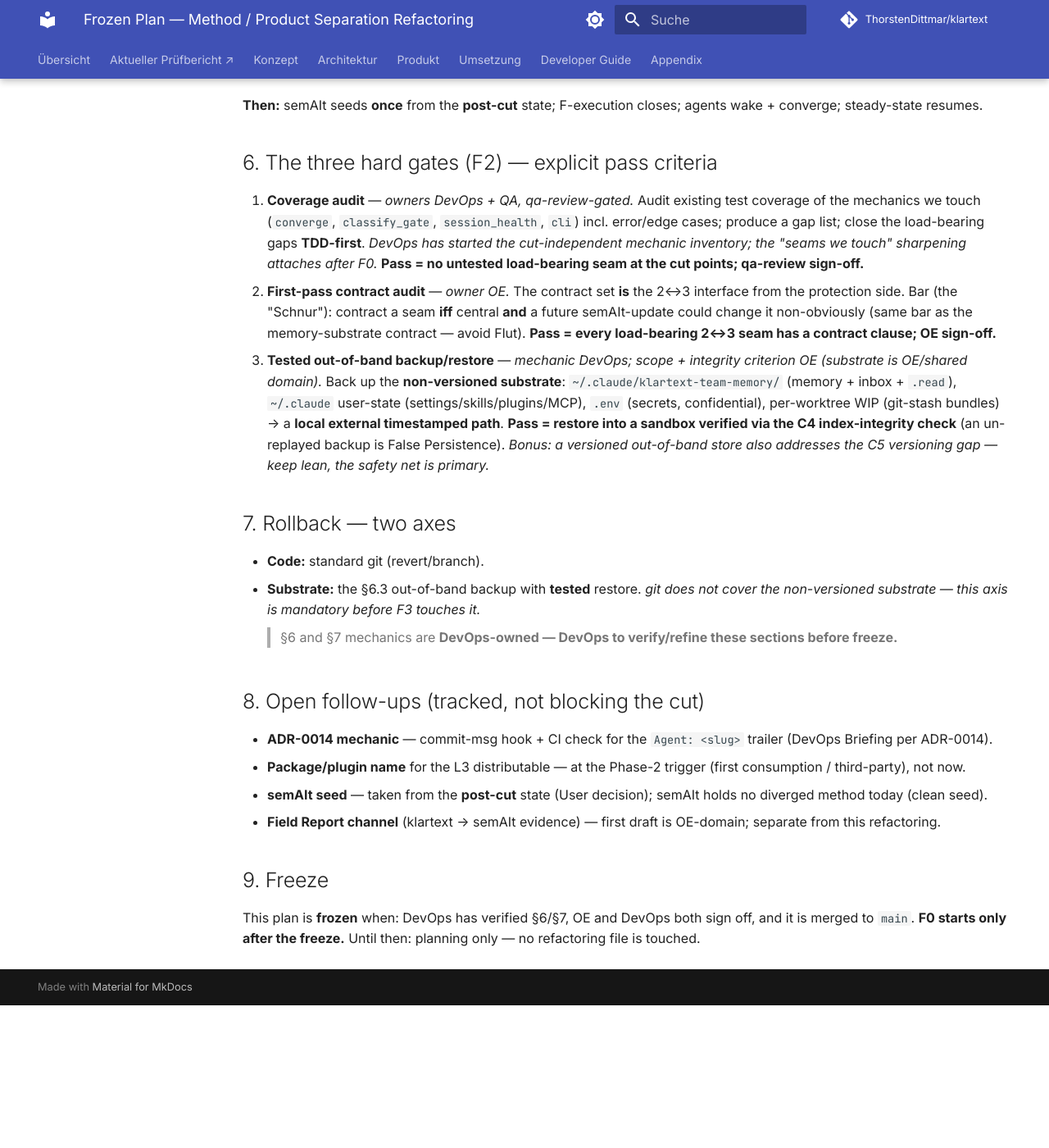
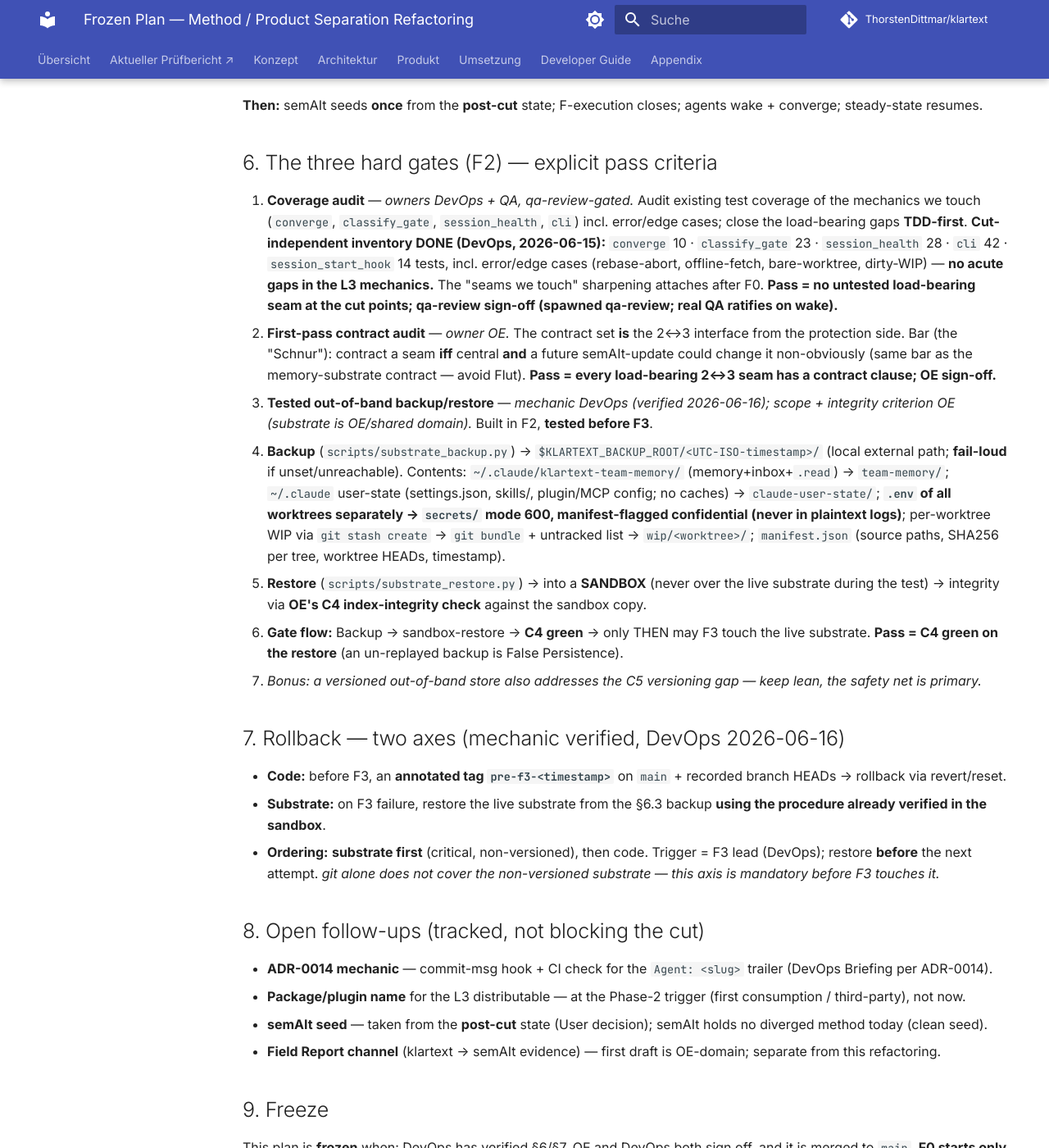
Before and after one commit to ThorstenDittmar/klartext, an MkDocs documentation site: the page built from docs/superpowers/plans/2026-06-16-method-product-separation.md, in a window 1280 px wide and 1400 px high, scrolled down 3277 px. Shown: the whole window at 82% size. Built offline with MkDocs 1.6.1 and Material for MkDocs 9.7.7, drawn with Linux system fonts in a browser that asks for light colours; comment, search, counter and statistics services are not loaded; before the commit the page ends 4503 px from its top, so only the background shows below that; some of the changed text lies outside the part shown.

Commit message:
docs(plan): integrate DevOps-verified §6/§7 mechanic; plan READY TO FREEZE
§6.1 coverage inventory recorded (converge/classify_gate/session_health/cli/
session_start; no acute L3 gaps). §6.3 concrete backup/restore mechanic
(substrate_backup.py/substrate_restore.py → local external timestamped path,
sandbox restore verified via C4, gate flow). §7 two-axis rollback (pre-f3 tag for
code; substrate-first restore). Status → READY TO FREEZE (OE+DevOps signed off);
freeze = merge.

Co-Authored-By: Claude Opus 4.8 (1M context) <noreply@anthropic.com>

```diff
--- a/docs/superpowers/plans/2026-06-16-method-product-separation.md
+++ b/docs/superpowers/plans/2026-06-16-method-product-separation.md
@@ -1,6 +1,6 @@
 # Frozen Plan — Method / Product Separation Refactoring
 
-> **Status:** DRAFT (OE-authored, 2026-06-16) — pending DevOps verification of the mechanic sections (§6 gates, §7 rollback) and the joint **freeze**. **Nothing is executed until this plan is frozen.**
+> **Status:** READY TO FREEZE — §6/§7 mechanic verified + sharpened by DevOps (2026-06-16); OE + DevOps signed off. **Freeze = merge of this PR.** **Nothing is executed until frozen; F0 starts only after the freeze.**
 > **Owners (method coordination):** OE + DevOps. **Hannibal is OUT** (product coordinator, not method). **SA:** architecture landed (ADR-0013/0014). **QA:** coverage-audit + qa-review gate owner.
 > **Decision records:** [ADR-0013](../../adr/0013-separating-method-from-product.md) (layer architecture, path-based classification, distribution), [ADR-0014](../../adr/0014-agent-provenance-trailer.md) (agent provenance). **Practice:** `improvement/practices/controlled-method-rollout.md` (barrier mode). **Contract:** `improvement/contracts/memory-substrate.md` (C1–C5).
 > **This document is the coordination backbone** — it is designed to **survive the rebuild** (§2). The substrate (inbox/memory) it coordinates is itself in scope of the change, so coordination runs over **this repo artifact + the user out-of-band**, not over the substrate.
@@ -65,14 +65,18 @@ F0 is **not just "draw the path cut."** It is **"produce klartext's method as a
 
 ## 6. The three hard gates (F2) — explicit pass criteria
 
-1. **Coverage audit** — *owners DevOps + QA, qa-review-gated.* Audit existing test coverage of the mechanics we touch (`converge`, `classify_gate`, `session_health`, `cli`) incl. error/edge cases; produce a gap list; close the load-bearing gaps **TDD-first**. *DevOps has started the cut-independent mechanic inventory; the "seams we touch" sharpening attaches after F0.* **Pass = no untested load-bearing seam at the cut points; qa-review sign-off.**
+1. **Coverage audit** — *owners DevOps + QA, qa-review-gated.* Audit existing test coverage of the mechanics we touch (`converge`, `classify_gate`, `session_health`, `cli`) incl. error/edge cases; close the load-bearing gaps **TDD-first**. **Cut-independent inventory DONE (DevOps, 2026-06-15):** `converge` 10 · `classify_gate` 23 · `session_health` 28 · `cli` 42 · `session_start_hook` 14 tests, incl. error/edge cases (rebase-abort, offline-fetch, bare-worktree, dirty-WIP) — **no acute gaps in the L3 mechanics.** The "seams we touch" sharpening attaches after F0. **Pass = no untested load-bearing seam at the cut points; qa-review sign-off (spawned qa-review; real QA ratifies on wake).**
 2. **First-pass contract audit** — *owner OE.* The contract set **is** the 2↔3 interface from the protection side. Bar (the "Schnur"): contract a seam **iff** central **and** a future semAIt-update could change it non-obviously (same bar as the memory-substrate contract — avoid Flut). **Pass = every load-bearing 2↔3 seam has a contract clause; OE sign-off.**
-3. **Tested out-of-band backup/restore** — *mechanic DevOps; scope + integrity criterion OE (substrate is OE/shared domain).* Back up the **non-versioned substrate**: `~/.claude/klartext-team-memory/` (memory + inbox + `.read`), `~/.claude` user-state (settings/skills/plugins/MCP), `.env` (secrets, confidential), per-worktree WIP (git-stash bundles) → a **local external timestamped path**. **Pass = restore into a sandbox verified via the C4 index-integrity check** (an un-replayed backup is False Persistence). *Bonus: a versioned out-of-band store also addresses the C5 versioning gap — keep lean, the safety net is primary.*
+3. **Tested out-of-band backup/restore** — *mechanic DevOps (verified 2026-06-16); scope + integrity criterion OE (substrate is OE/shared domain).* Built in F2, **tested before F3**.
+   - **Backup** (`scripts/substrate_backup.py`) → `$KLARTEXT_BACKUP_ROOT/<UTC-ISO-timestamp>/` (local external path; **fail-loud** if unset/unreachable). Contents: `~/.claude/klartext-team-memory/` (memory+inbox+`.read`) → `team-memory/`; `~/.claude` user-state (settings.json, skills/, plugin/MCP config; no caches) → `claude-user-state/`; **`.env` of all worktrees separately → `secrets/` mode 600, manifest-flagged confidential (never in plaintext logs)**; per-worktree WIP via `git stash create` → `git bundle` + untracked list → `wip/<worktree>/`; `manifest.json` (source paths, SHA256 per tree, worktree HEADs, timestamp).
+   - **Restore** (`scripts/substrate_restore.py`) → into a **SANDBOX** (never over the live substrate during the test) → integrity via **OE's C4 index-integrity check** against the sandbox copy.
+   - **Gate flow:** Backup → sandbox-restore → **C4 green** → only THEN may F3 touch the live substrate. **Pass = C4 green on the restore** (an un-replayed backup is False Persistence).
+   - *Bonus: a versioned out-of-band store also addresses the C5 versioning gap — keep lean, the safety net is primary.*
 
-## 7. Rollback — two axes
-- **Code:** standard git (revert/branch).
-- **Substrate:** the §6.3 out-of-band backup with **tested** restore. *git does not cover the non-versioned substrate — this axis is mandatory before F3 touches it.*
-> §6 and §7 mechanics are **DevOps-owned — DevOps to verify/refine these sections before freeze.**
+## 7. Rollback — two axes (mechanic verified, DevOps 2026-06-16)
+- **Code:** before F3, an **annotated tag `pre-f3-<timestamp>`** on `main` + recorded branch HEADs → rollback via revert/reset.
+- **Substrate:** on F3 failure, restore the live substrate from the §6.3 backup **using the procedure already verified in the sandbox**.
+- **Ordering:** **substrate first** (critical, non-versioned), then code. Trigger = F3 lead (DevOps); restore **before** the next attempt. *git alone does not cover the non-versioned substrate — this axis is mandatory before F3 touches it.*
 
 ## 8. Open follow-ups (tracked, not blocking the cut)
 - **ADR-0014 mechanic** — commit-msg hook + CI check for the `Agent: <slug>` trailer (DevOps Briefing per ADR-0014).
```
